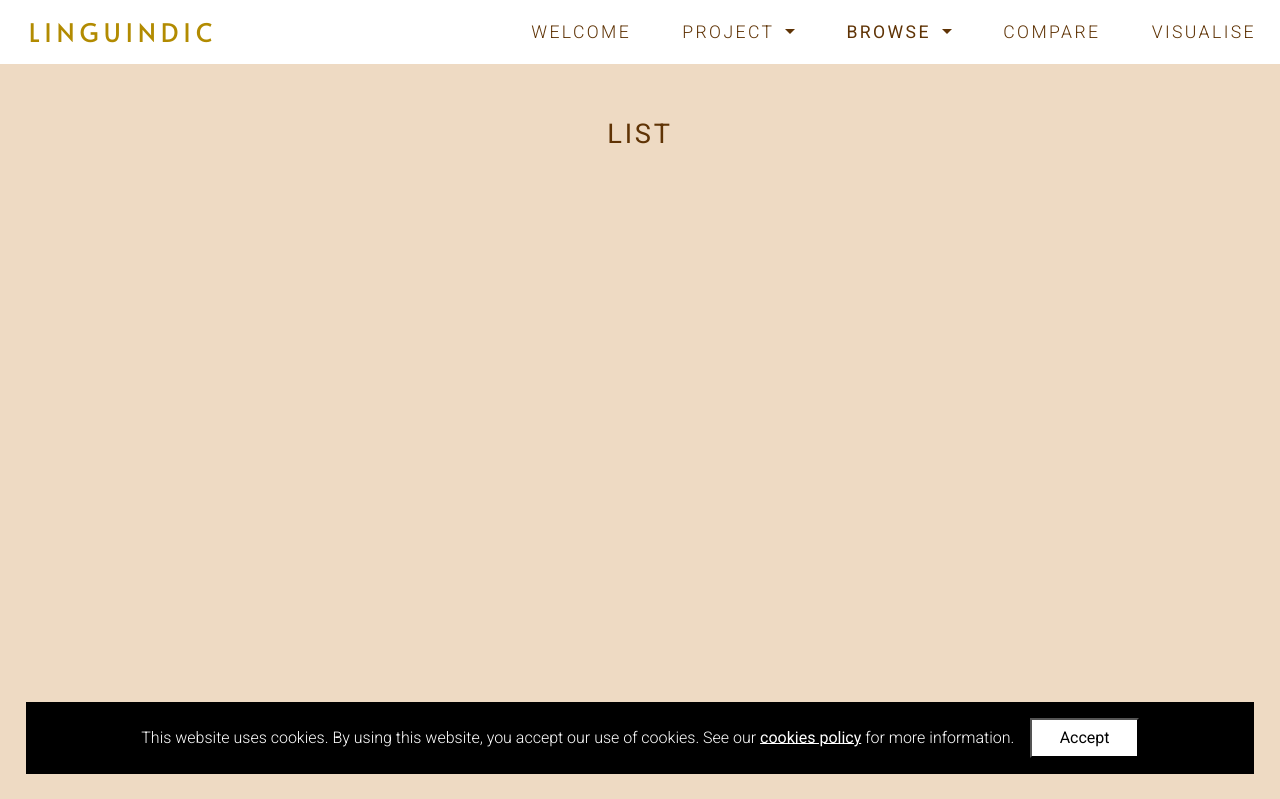
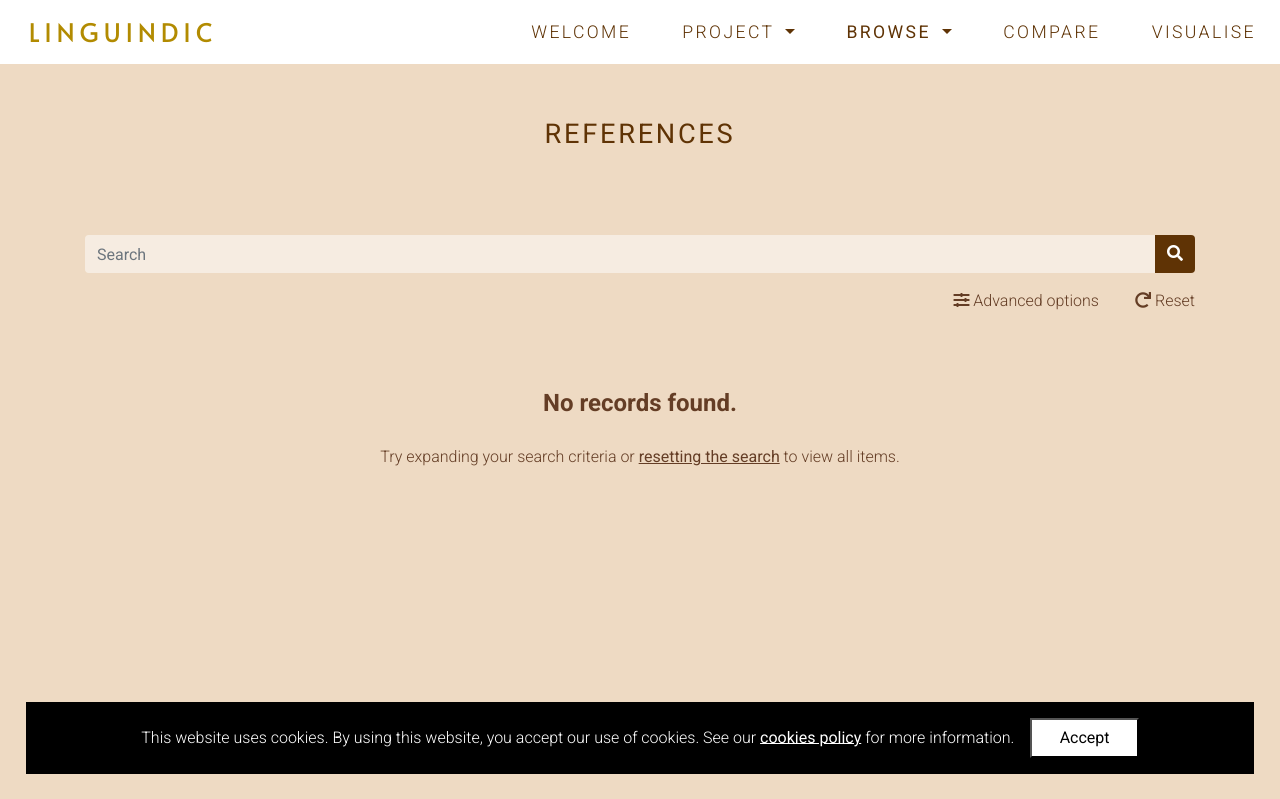
Before and after one commit to linguindic/linguindic-website, a Django app: page /database/browse/references/ in a window 1280 px wide. Shown: the top 799 px of the page. Run offline with Django 3.2, Linux system fonts and the light colour scheme; data that the repository does not hold is empty; parts of the project's set-up code (start-up, migrations or seed data) failed here and were passed over; some libraries are stand-ins or nearby versions.

Commit message:
finished developing list pages

```diff
--- a/django/researchdata/templates/researchdata/browse-author-list.html
+++ b/django/researchdata/templates/researchdata/browse-author-list.html
@@ -9,7 +9,6 @@
 
 {% block list_options_advanced_searchby %}
     <!-- Search By -->
-    {% include 'researchdata/snippets/select-default.html' %}
     <option value="first_name">First Name</option>
     <option value="last_name">Last Name</option>
     <option value="alternative_name">Alternative Name</option>
@@ -29,7 +28,6 @@
     <option value="date_of_birth">Date of Birth</option>
     <option value="date_of_death">Date of Death</option>
 {% endblock %}
-
 
 <!-- Filters -->
 {% block list_options_advanced_filters %}
--- a/django/researchdata/templates/researchdata/browse-linguisticfield-list.html
+++ b/django/researchdata/templates/researchdata/browse-linguisticfield-list.html
@@ -9,7 +9,6 @@
 
 {% block list_options_advanced_searchby %}
     <!-- Search By -->
-    {% include 'researchdata/snippets/select-default.html' %}
     <option value="name">Name</option>
     <option value="description">Description</option>
 {% endblock %}
@@ -19,7 +18,6 @@
     <option value="name">Name</option>
     <option value="description">Description</option>
 {% endblock %}
-
 
 <!-- Filters -->
 {% block list_options_advanced_filters %}
--- a/django/researchdata/templates/researchdata/browse-linguisticnotion-list.html
+++ b/django/researchdata/templates/researchdata/browse-linguisticnotion-list.html
@@ -9,7 +9,6 @@
 
 {% block list_options_advanced_searchby %}
     <!-- Search By -->
-    {% include 'researchdata/snippets/select-default.html' %}
     <option value="name">Name</option>
     <option value="description">Description</option>
     <option value="example">Example</option>
@@ -22,7 +21,6 @@
     <option value="example">Example</option>
     <option value="star_count">Popularity</option>
 {% endblock %}
-
 
 <!-- Filters -->
 {% block list_options_advanced_filters %}
--- a/django/researchdata/templates/researchdata/browse-list-base.html
+++ b/django/researchdata/templates/researchdata/browse-list-base.html
@@ -54,6 +54,7 @@
                                 <!-- Search By -->
                                 <label for="list-options-advanced-content-search-by">Search by</label>
                                 <select id="list-options-advanced-content-search-by" name="advanced_search_by">
+                                    {% include 'researchdata/snippets/select-default.html' %}
                                     {% block list_options_advanced_searchby %}{% endblock %}
                                 </select>
                                 <!-- Search Criteria -->
--- a/django/researchdata/templates/researchdata/browse-reference-list.html
+++ b/django/researchdata/templates/researchdata/browse-reference-list.html
@@ -1,8 +1,96 @@
-{% extends "base.html" %}
+{% extends "researchdata/browse-list-base.html" %}
 {% load static %}
 
-{% block main %}
-    <div class="container">
-        <h2>List</h2>
-    </div>
+<!-- Title -->
+{% block list_title %}References{% endblock %}
+
+<!-- Link to detail -->
+{% block list_item_link %}{% url 'browse-authors-detail' object.id %}{% endblock %}
+
+{% block list_options_advanced_searchby %}
+    <!-- Search By -->
+    <option value="title">Title</option>
+    <option value="subtitle">Subtitle</option>
+    <option value="editors">Editors</option>
+    <option value="school">School</option>
+    <option value="edition">Edition</option>
+    <option value="book_title">Book Title</option>
+    <option value="journal_title">Journal Title</option>
+    <option value="volume">Volume</option>
+    <option value="number">Number</option>
+    <option value="location">Location</option>
+    <option value="year">Year</option>
+    <option value="page_start">Page (Start)</option>
+    <option value="page_end">Page (End)</option>
+    <option value="url">URL</option>
+    <option value="last_accessed_date">Last Accessed Date</option>
 {% endblock %}
+
+<!-- Order By -->
+{% block list_options_advanced_order_by %}
+    <option value="title">Title</option>
+    <option value="subtitle">Subtitle</option>
+    <option value="editors">Editors</option>
+    <option value="school">School</option>
+    <option value="edition">Edition</option>
+    <option value="book_title">Book Title</option>
+    <option value="journal_title">Journal Title</option>
+    <option value="volume">Volume</option>
+    <option value="number">Number</option>
+    <option value="location">Location</option>
+    <option value="year">Year</option>
+    <option value="page_start">Page (Start)</option>
+    <option value="page_end">Page (End)</option>
+    <option value="url">URL</option>
+    <option value="last_accessed_date">Last Accessed Date</option>
+{% endblock %}
+
+<!-- Filters -->
+{% block list_options_advanced_filters %}
+
+    <!-- SL Reference Type -->
+    <label for="list-options-advanced-content-filter-slreferencetype">Reference Type</label>
+    <select id="list-options-advanced-content-filter-slreferencetype" name="advanced_filter_slreferencetype">
+        {% include 'researchdata/snippets/select-default.html' %}
+        {% for slreferencetype in slreferencetypes %}
+            <option value="{{ slreferencetype.id }}">{{ slreferencetype }}</option>
+        {% endfor %}
+    </select>
+
+    <!-- SL Reference Publisher -->
+    <label for="list-options-advanced-content-filter-slreferencepublisher">Publisher</label>
+    <select id="list-options-advanced-content-filter-slreferencepublisher" name="advanced_filter_slreferencepublisher">
+        {% include 'researchdata/snippets/select-default.html' %}
+        {% for slreferencepublisher in slreferencepublishers %}
+            <option value="{{ slreferencepublisher.id }}">{{ slreferencepublisher }}</option>
+        {% endfor %}
+    </select>
+
+    <!-- Author -->
+    <label for="list-options-advanced-content-filter-author">Author</label>
+    <select id="list-options-advanced-content-filter-author" name="advanced_filter_author">
+        {% include 'researchdata/snippets/select-default.html' %}
+        {% for author in authors %}
+            <option value="{{ author.id }}">{{ author }}</option>
+        {% endfor %}
+    </select>
+
+    <!-- Linguistic Notion -->
+    <label for="list-options-advanced-content-filter-linguisticnotion">Linguistic Notion</label>
+    <select id="list-options-advanced-content-filter-linguisticnotion" name="advanced_filter_linguisticnotion">
+        {% include 'researchdata/snippets/select-default.html' %}
+        {% for linguisticnotion in linguisticnotions %}
+            <option value="{{ linguisticnotion.id }}">{{ linguisticnotion }}</option>
+        {% endfor %}
+    </select>
+
+    <!-- Text -->
+    <label for="list-options-advanced-content-filter-text">Text</label>
+    <select id="list-options-advanced-content-filter-text" name="advanced_filter_text">
+        {% include 'researchdata/snippets/select-default.html' %}
+        {% for text in texts %}
+            <option value="{{ text.id }}">{{ text }}</option>
+        {% endfor %}
+    </select>
+
+{% endblock %}
--- a/django/researchdata/templates/researchdata/browse-text-list.html
+++ b/django/researchdata/templates/researchdata/browse-text-list.html
@@ -9,7 +9,6 @@
 
 {% block list_options_advanced_searchby %}
     <!-- Search By -->
-    {% include 'researchdata/snippets/select-default.html' %}
     <option value="name">Name</option>
     <option value="description">Description</option>
     <option value="approximate_date_of_creation">Approximate date of creation</option>
@@ -21,7 +20,6 @@
     <option value="description">Description</option>
     <option value="approximate_date_of_creation">Approximate date of creation</option>
 {% endblock %}
-
 
 <!-- Filters -->
 {% block list_options_advanced_filters %}
--- a/django/researchdata/templates/researchdata/compare-linguisticnotions.html
+++ b/django/researchdata/templates/researchdata/compare-linguisticnotions.html
@@ -5,7 +5,7 @@
     <div class="container">
         <h2>Compare</h2>
         <p>
-            This page is currently under development.
+            This page is currently under development. Please check back soon.
         </p>
     </div>
 {% endblock %}
--- a/django/researchdata/templates/researchdata/visualise.html
+++ b/django/researchdata/templates/researchdata/visualise.html
@@ -5,7 +5,7 @@
     <div class="container">
         <h2>Visualise</h2>
         <p>
-            This page is currently under development.
+            This page is currently under development. Please check back soon.
         </p>
     </div>
 {% endblock %}
--- a/django/researchdata/views/browsereference.py
+++ b/django/researchdata/views/browsereference.py
@@ -19,3 +19,157 @@ class BrowseReferenceListView(ListView):
     template_name = 'researchdata/browse-reference-list.html'
     model = models.Reference
     paginate_by = 30
+
+    def get_queryset(self):
+        """
+        This view returns either all objects or, if provided, will restrict the returned data based on 'search', 'filter', and 'order' criteria
+        """
+
+        # Start with all objects, which may be filtered/ordered below if such data is included in the request
+        queryset = self.model.objects.all()
+
+        #
+        # Search
+        #
+
+        search = self.request.GET.get('search', '')
+        advanced_search_by = self.request.GET.get('advanced_search_by', '')
+        advanced_search_criteria = self.request.GET.get('advanced_search_criteria', '')
+
+        # Either use the simple search or 'advanced' search (if advanced search is for all fields)
+        if search != '' or (advanced_search_by == '' and advanced_search_criteria != ''):
+
+            # Work out if the simple search or advanced search is being provided
+            search_val = search if advanced_search_criteria == '' else advanced_search_criteria
+
+            queryset = queryset.filter(
+                Q(id__contains=search_val) |
+                Q(title__contains=search_val) |
+                Q(subtitle__contains=search_val) |
+                Q(editors__contains=search_val) |
+                Q(school__contains=search_val) |
+                Q(edition__contains=search_val) |
+                Q(book_title__contains=search_val) |
+                Q(journal_title__contains=search_val) |
+                Q(volume__contains=search_val) |
+                Q(number__contains=search_val) |
+                Q(location__contains=search_val) |
+                Q(year__contains=search_val) |
+                Q(page_start__contains=search_val) |
+                Q(page_end__contains=search_val) |
+                Q(url__contains=search_val) |
+                Q(last_accessed_date__contains=search_val)
+            )
+
+        # If advanced search by (e.g. search by a specific field) is provided and advanced search criteria is also provided, then perform advanced search on specific fields
+        elif advanced_search_by != '' and advanced_search_criteria != '':
+
+            # Search only by title
+            if advanced_search_by == 'title':
+                queryset = queryset.filter(Q(title__contains=advanced_search_criteria))
+            # Search only by subtitle
+            elif advanced_search_by == 'subtitle':
+                queryset = queryset.filter(Q(subtitle__contains=advanced_search_criteria))
+            # Search only by editors
+            elif advanced_search_by == 'editors':
+                queryset = queryset.filter(Q(editors__contains=advanced_search_criteria))
+            # Search only by school
+            elif advanced_search_by == 'school':
+                queryset = queryset.filter(Q(school__contains=advanced_search_criteria))
+            # Search only by edition
+            elif advanced_search_by == 'edition':
+                queryset = queryset.filter(Q(edition__contains=advanced_search_criteria))
+            # Search only by book title
+            elif advanced_search_by == 'book_title':
+                queryset = queryset.filter(Q(book_title__contains=advanced_search_criteria))
+            # Search only by journal title
+            elif advanced_search_by == 'journal_title':
+                queryset = queryset.filter(Q(journal_title__contains=advanced_search_criteria))
+            # Search only by volume
+            elif advanced_search_by == 'volume':
+                queryset = queryset.filter(Q(volume__contains=advanced_search_criteria))
+            # Search only by number
+            elif advanced_search_by == 'number':
+                queryset = queryset.filter(Q(number__contains=advanced_search_criteria))
+            # Search only by location
+            elif advanced_search_by == 'location':
+                queryset = queryset.filter(Q(location__contains=advanced_search_criteria))
+            # Search only by year
+            elif advanced_search_by == 'year':
+                queryset = queryset.filter(Q(year__contains=advanced_search_criteria))
+            # Search only by page start
+            elif advanced_search_by == 'page_start':
+                queryset = queryset.filter(Q(page_start__contains=advanced_search_criteria))
+            # Search only by page end
+            elif advanced_search_by == 'page_end':
+                queryset = queryset.filter(Q(page_end__contains=advanced_search_criteria))
+            # Search only by url
+            elif advanced_search_by == 'url':
+                queryset = queryset.filter(Q(url__contains=advanced_search_criteria))
+            # Search only by last accessed date
+            elif advanced_search_by == 'last_accessed_date':
+                queryset = queryset.filter(Q(last_accessed_date__contains=advanced_search_criteria))
+
+        #
+        # Filter
+        #
+
+        # Select List relationships to filter on:
+
+        # SL Reference Type
+        slreferencetype = self.request.GET.get('advanced_filter_slreferencetype', '')
+        if slreferencetype != '':
+            queryset = queryset.filter(reference_type=slreferencetype)
+
+        # SL Reference Publisher
+        slreferencepublisher = self.request.GET.get('advanced_filter_slreferencepublisher', '')
+        if slreferencepublisher != '':
+            queryset = queryset.filter(reference_publisher=slreferencepublisher)
+
+        # Many to Many relationships to filter on:
+
+        # Author
+        author = self.request.GET.get('advanced_filter_author', '')
+        if author != '':
+            queryset = queryset.filter(author__in=[author])
+
+        # Linguistic Notions
+        linguisticnotion = self.request.GET.get('advanced_filter_linguisticnotion', '')
+        if linguisticnotion != '':
+            queryset = queryset.filter(linguistic_notion__in=[linguisticnotion])
+
+        # Text
+        text = self.request.GET.get('advanced_filter_text', '')
+        if text != '':
+            queryset = queryset.filter(text__in=[text])
+
+        # Only show results that admin approves as published
+        queryset = queryset.filter(admin_published=True)
+
+        #
+        # Order
+        #
+
+        order = self.request.GET.get('advanced_order_direction', '') + self.request.GET.get('advanced_order_by', 'id')
+        # If starts with a '-' then it means order descending
+        if order[0] == '-':
+            queryset = queryset.order_by(Lower(order[1:]).desc())
+        else:
+            queryset = queryset.order_by(Lower(order))
+
+        #
+        # Return data
+        #
+
+        return queryset
+
+    def get_context_data(self, **kwargs):
+        # Get current context
+        context = super(BrowseReferenceListView, self).get_context_data(**kwargs)
+        # Add data for related models
+        context['slreferencetypes'] = models.SlReferenceType.objects.filter(admin_published=True)
+        context['slreferencepublishers'] = models.SlReferencePublisher.objects.filter(admin_published=True)
+        context['authors'] = models.Author.objects.filter(admin_published=True)
+        context['linguisticnotions'] = models.LinguisticNotion.objects.filter(admin_published=True)
+        context['texts'] = models.Text.objects.filter(admin_published=True)
+        return context
```
